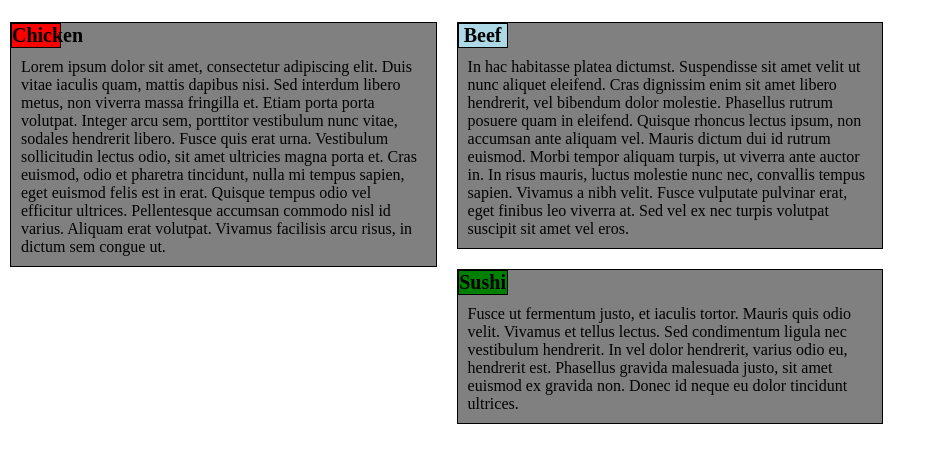
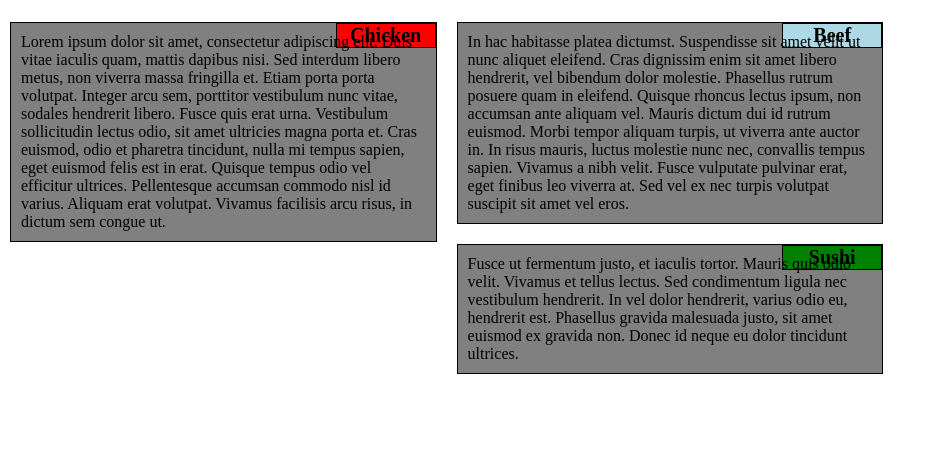
Before and after one commit to jackf514/Coursera-Solutions, a plain HTML site: page index.html in a window 1280 px wide. Shown: the part 55-518 px from the top of the page, without its empty margins (0-936 px from the left). Drawn offline with Linux system fonts and the light colour scheme.

Commit message:
Update style.css

```diff
--- a/css/style.css
+++ b/css/style.css
@@ -35,8 +35,8 @@ p {
   height: 25px;
 
   padding: 0px;
-  width: 50px;
-  position: relative;
+  width: 100px;
+  position: absolute;
   top: 0;
   right: 0;
   float: none;
```
